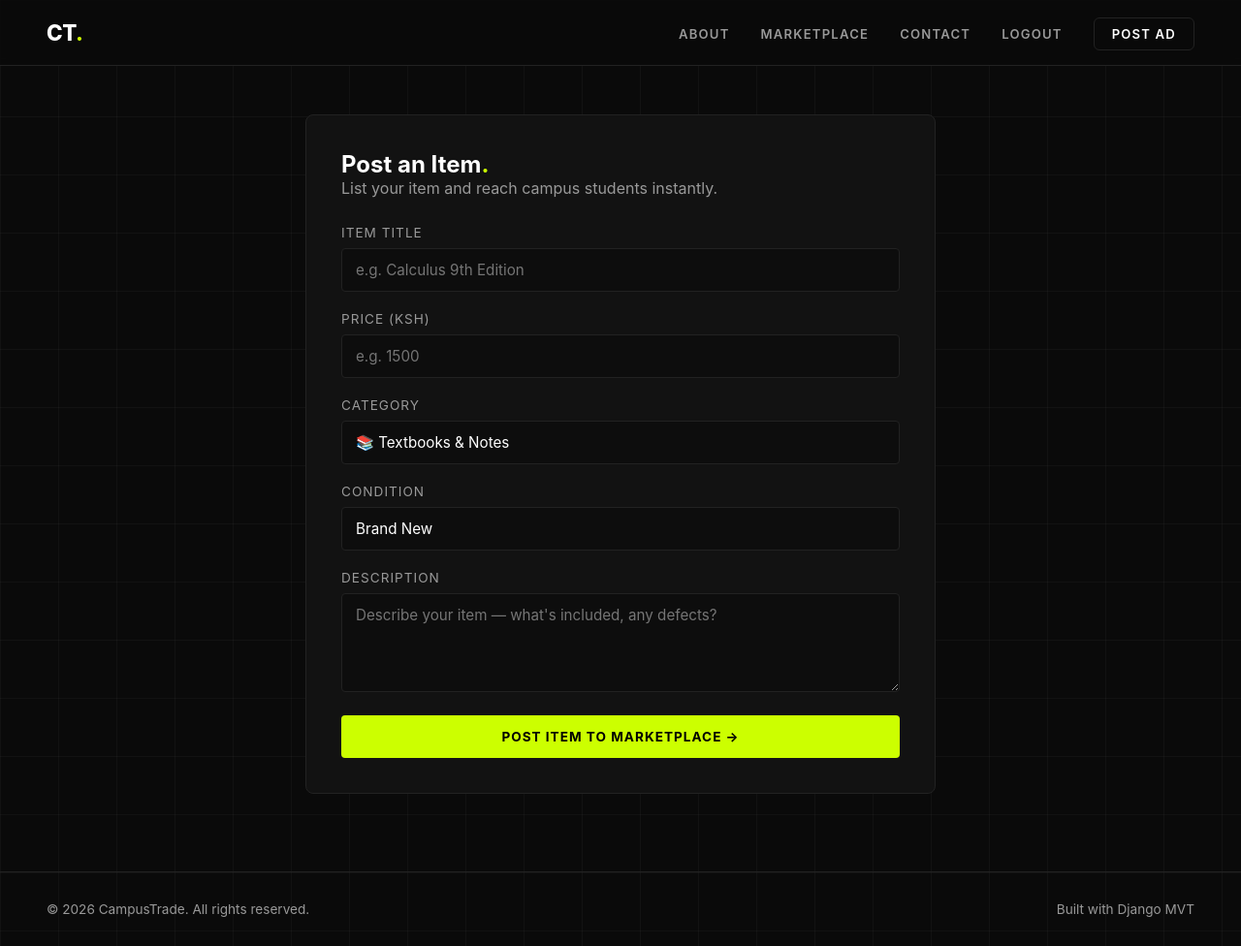
After one commit to musaCODEzz/campus-trade, a Django app: page /products/add/ in a window 1280 px wide. The commit adds this page. Shown: the whole page at 97% size. Run offline with Django 5.2, Linux system fonts and the light colour scheme; the visitor is signed in with stand-in values (Sample User, id 1).

Commit message:
feat: add post ad form for logged-in students to create product listings

```diff
--- a/products_app/urls.py
+++ b/products_app/urls.py
@@ -4,4 +4,5 @@ from . import views
 urlpatterns = [
     path('', views.product_list, name='product_list'),
     path('<int:pk>/', views.product_detail, name='product_detail'),
+    path('add/', views.add_product, name='add_product'),
 ]
--- a/products_app/views.py
+++ b/products_app/views.py
@@ -1,4 +1,5 @@
-from django.shortcuts import render, get_object_or_404
+from django.shortcuts import render, get_object_or_404, redirect
+from django.contrib.auth.decorators import login_required
 from .models import Product
 
 
@@ -38,3 +39,46 @@ def product_detail(request, pk):
     """
     product = get_object_or_404(Product, pk=pk)
     return render(request, 'products/product_detail.html', {'product': product})
+
+@login_required(login_url='login')
+def add_product(request):
+    """
+    Lets a logged-in student post a new item to the marketplace.
+    GET  → show the empty form
+    POST → save the new product to the database
+    """
+    error = None
+
+    if request.method == 'POST':
+        # Pull each field from the submitted form
+        title       = request.POST.get('title')
+        description = request.POST.get('description')
+        price       = request.POST.get('price')
+        category    = request.POST.get('category')
+        condition   = request.POST.get('condition')
+
+        # Basic validation — title and price are the must-haves
+        if not title or not price:
+            error = "Title and Price are required fields."
+        else:
+            # Save to database — seller is automatically the logged-in user
+            Product.objects.create(
+                title=title,
+                description=description,
+                price=price,
+                category=category,
+                condition=condition,
+                seller=request.user
+            )
+            # Redirect to the marketplace so they can see their new item
+            return redirect('product_list')
+
+    # For GET requests (or POST with errors), show the form
+    categories = Product.CATEGORY_CHOICES
+    conditions = Product.CONDITION_CHOICES
+
+    return render(request, 'products/add_product.html', {
+        'categories': categories,
+        'conditions': conditions,
+        'error': error,
+    })
--- a/static/css/style.css
+++ b/static/css/style.css
@@ -457,3 +457,16 @@ footer {
     color: #0a0a0a;
     background: var(--accent-lime);
 }
+/* ─── Post Ad — Select Dropdowns ─── */
+select {
+    width: 100%;
+    background: #0d0d0d;
+    border: 1px solid var(--border-color);
+    color: var(--text-primary);
+    padding: 12px 14px;
+    border-radius: 4px;
+    font-size: 0.95rem;
+    outline: none;
+    appearance: none;
+    cursor: pointer;
+}
--- a/templates/base.html
+++ b/templates/base.html
@@ -21,7 +21,7 @@
 
     {% if request.user.is_authenticated %}
         <li><a href="{% url 'logout' %}">Logout</a></li>
-        <li><a href="{% url 'contact' %}" class="btn-hire">Post Ad</a></li>
+        <li><a href="{% url 'add_product' %}" class="btn-hire">Post Ad</a></li>
     {% else %}
         <li><a href="{% url 'login' %}">Login</a></li>
         <li><a href="{% url 'register' %}" class="btn-hire">Register</a></li>
--- /dev/null
+++ b/templates/products/add_product.html
@@ -0,0 +1,63 @@
+{% extends 'base.html' %}
+
+{% block title %}Post an Item — CampusTrade{% endblock %}
+
+{% block content %}
+<section class="section-wrapper" style="margin-top: 50px;">
+    <div class="form-box-dark">
+        <h1>Post an Item<span style="color: var(--accent-lime);">.</span></h1>
+        <p style="color: var(--text-secondary); margin-bottom: 28px;">
+            List your item and reach campus students instantly.
+        </p>
+
+        {% if error %}
+            <p style="color: #ff8080; margin-bottom: 20px;">⚠️ {{ error }}</p>
+        {% endif %}
+
+        <form method="POST">
+            {% csrf_token %}
+
+            <div class="form-group-dark">
+                <label for="title">Item Title</label>
+                <input type="text" name="title" id="title"
+                       placeholder="e.g. Calculus 9th Edition" required>
+            </div>
+
+            <div class="form-group-dark">
+                <label for="price">Price (Ksh)</label>
+                <input type="number" name="price" id="price"
+                       placeholder="e.g. 1500" required>
+            </div>
+
+            <div class="form-group-dark">
+                <label for="category">Category</label>
+                <select name="category" id="category">
+                    {% for code, label in categories %}
+                        <option value="{{ code }}">{{ label }}</option>
+                    {% endfor %}
+                </select>
+            </div>
+
+            <div class="form-group-dark">
+                <label for="condition">Condition</label>
+                <select name="condition" id="condition">
+                    {% for code, label in conditions %}
+                        <option value="{{ code }}">{{ label }}</option>
+                    {% endfor %}
+                </select>
+            </div>
+
+            <div class="form-group-dark">
+                <label for="description">Description</label>
+                <textarea name="description" id="description" rows="4"
+                          placeholder="Describe your item — what's included, any defects?"></textarea>
+            </div>
+
+            <button type="submit" class="btn-lime"
+                    style="width: 100%; border: none; cursor: pointer; justify-content: center;">
+                Post Item to Marketplace →
+            </button>
+        </form>
+    </div>
+</section>
+{% endblock %}
```
